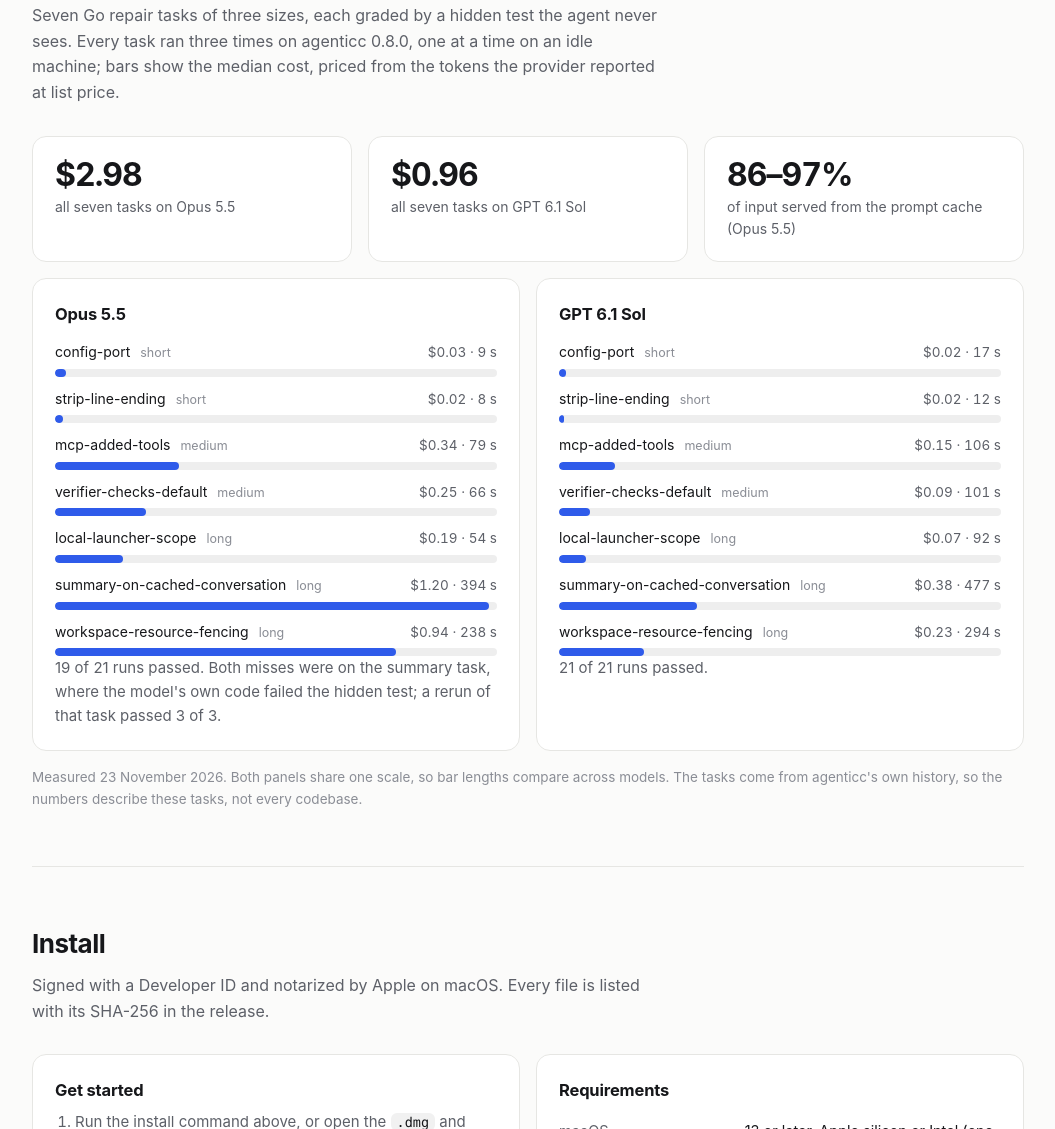
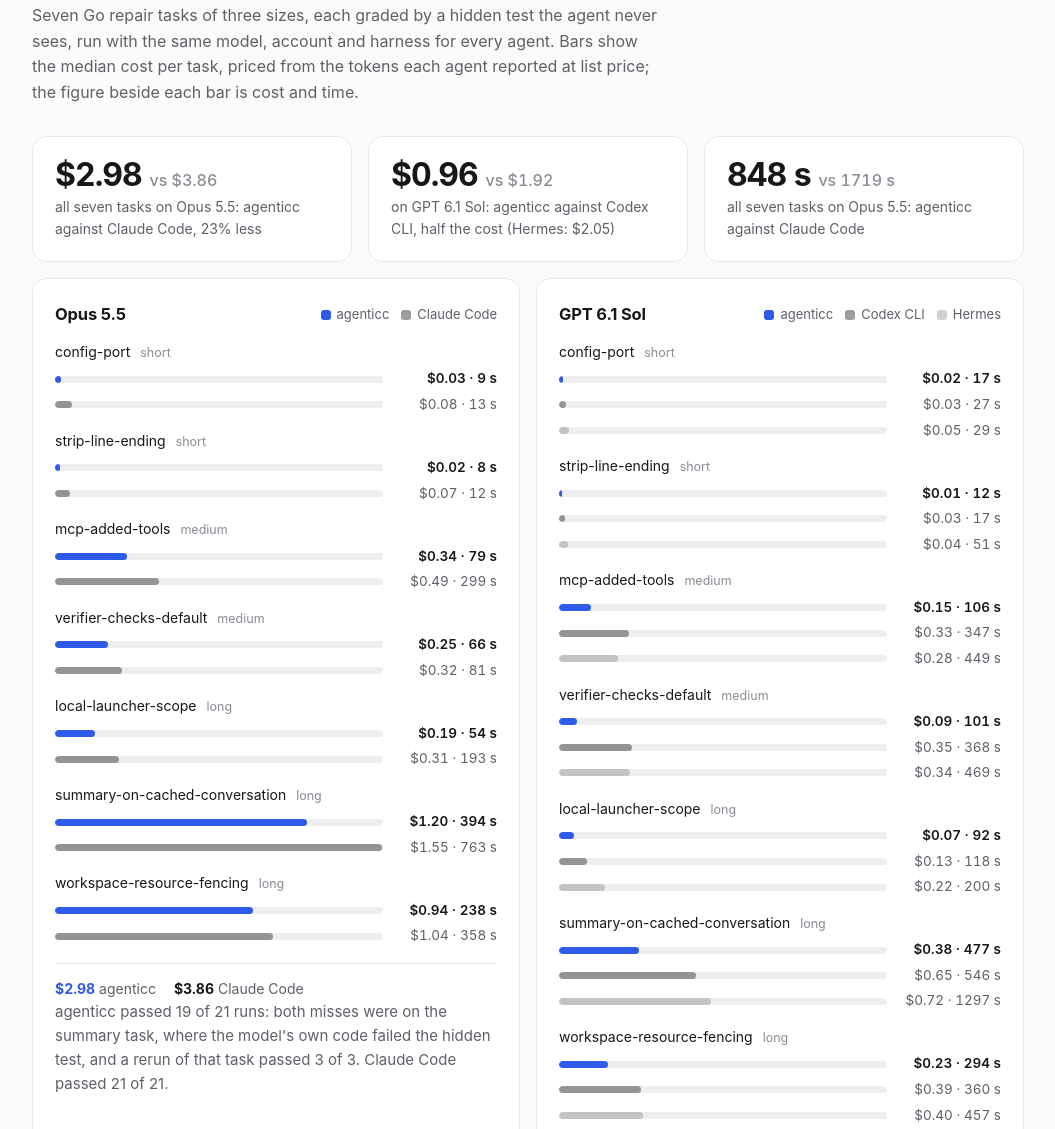
Before and after one commit to nakiner/agenticc-releases, a plain HTML site: page index.html in a window 1280 px wide. Shown: the part 2610-3739 px from the top of the page, without its empty margins (112-1167 px from the left). Drawn offline with Linux system fonts and the light colour scheme; no server answers.

Commit message:
Compare agenticc with Claude Code, Codex CLI and Hermes on the download page

```diff
--- a/index.html
+++ b/index.html
@@ -105,13 +105,30 @@ h2 { font-size: 26px; letter-spacing: -0.02em; margin: 0 0 8px; }
 .stat-n { display: block; font-size: 32px; font-weight: 700; letter-spacing: -0.03em; line-height: 1.1; font-variant-numeric: tabular-nums; }
 .stat-l { display: block; color: var(--muted); font-size: 14px; margin-top: 4px; }
 .bench h3 { margin-bottom: 14px; }
-.bars { display: grid; gap: 11px; }
+.bars { display: grid; gap: 14px; }
 .bar-row { display: grid; grid-template-columns: minmax(0, 1fr) 96px; grid-template-areas: "name val" "bar bar"; gap: 5px 10px; align-items: baseline; }
 .bar-name { grid-area: name; font-size: 14px; overflow: hidden; text-overflow: ellipsis; white-space: nowrap; }
 .bar-name em { font-style: normal; color: var(--faint); font-size: 12.5px; margin-left: 6px; }
 .bar-val { grid-area: val; text-align: right; font-size: 13.5px; color: var(--muted); font-variant-numeric: tabular-nums; white-space: nowrap; }
 .bar { grid-area: bar; height: 8px; border-radius: 4px; background: color-mix(in srgb, var(--ink) 7%, transparent); overflow: hidden; }
 .bar i { display: block; height: 100%; border-radius: 4px; background: var(--accent); width: calc(var(--v) / var(--max) * 100%); min-width: 3px; }
+.panel-head { display: flex; flex-wrap: wrap; align-items: baseline; justify-content: space-between; gap: 8px 16px; margin-bottom: 14px; }
+.panel-head h3 { margin: 0; }
+.legend { display: flex; flex-wrap: wrap; gap: 12px; font-size: 13px; color: var(--muted); }
+.key { display: inline-flex; align-items: center; gap: 6px; }
+.key i { width: 10px; height: 10px; border-radius: 3px; background: var(--bar); }
+.a { --bar: var(--accent); } .b { --bar: color-mix(in srgb, var(--ink) 42%, transparent); } .c { --bar: color-mix(in srgb, var(--ink) 20%, transparent); }
+.task { display: grid; gap: 4px; }
+.task .bar-name, .gbar .bar, .gbar .bar-val { grid-area: auto; }
+.task .bar-name { margin-bottom: 1px; }
+.gbar { display: grid; grid-template-columns: minmax(0, 1fr) 104px; gap: 10px; align-items: center; }
+.gbar .bar { height: 7px; }
+.gbar .bar i { background: var(--bar); }
+.gbar.a .bar-val { color: var(--ink); font-weight: 600; }
+.totals { display: flex; flex-wrap: wrap; gap: 8px 18px; margin-top: 16px; padding-top: 14px; border-top: 1px solid var(--line); font-size: 14px; color: var(--muted); }
+.tot b { color: var(--ink); font-variant-numeric: tabular-nums; }
+.tot.a b { color: var(--accent); }
+.stat-n small { font-size: 16px; font-weight: 500; color: var(--faint); letter-spacing: 0; }
 .bench-note { color: var(--faint); font-size: 13.5px; margin: 14px 0 0; }
 
 footer { border-top: 1px solid var(--line); padding: 30px 0 50px; color: var(--faint); font-size: 14px; }
@@ -262,41 +279,43 @@ footer a { color: var(--muted); }
 
     <section id="benchmarks">
       <h2>Benchmarks</h2>
-      <p class="section-lede">Seven Go repair tasks of three sizes, each graded by a hidden test the agent never sees. Every task ran three times on agenticc 0.8.0, one at a time on an idle machine; bars show the median cost, priced from the tokens the provider reported at list price.</p>
+      <p class="section-lede">Seven Go repair tasks of three sizes, each graded by a hidden test the agent never sees, run with the same model, account and harness for every agent. Bars show the median cost per task, priced from the tokens each agent reported at list price; the figure beside each bar is cost and time.</p>
       <div class="stats">
-        <div class="stat"><span class="stat-n">$2.98</span><span class="stat-l">all seven tasks on Opus 5.5</span></div>
-        <div class="stat"><span class="stat-n">$0.96</span><span class="stat-l">all seven tasks on GPT 6.1 Sol</span></div>
-        <div class="stat"><span class="stat-n">86–97%</span><span class="stat-l">of input served from the prompt cache (Opus 5.5)</span></div>
+        <div class="stat"><span class="stat-n">$2.98 <small>vs $3.86</small></span><span class="stat-l">all seven tasks on Opus 5.5: agenticc against Claude Code, 23% less</span></div>
+        <div class="stat"><span class="stat-n">$0.96 <small>vs $1.92</small></span><span class="stat-l">on GPT 6.1 Sol: agenticc against Codex CLI, half the cost (Hermes: $2.05)</span></div>
+        <div class="stat"><span class="stat-n">848 s <small>vs 1719 s</small></span><span class="stat-l">all seven tasks on Opus 5.5: agenticc against Claude Code</span></div>
       </div>
       <div class="two bench">
         <div class="card">
-          <h3>Opus 5.5</h3>
-          <div class="bars" style="--max:1.22">
-            <div class="bar-row"><span class="bar-name">config-port <em>short</em></span><span class="bar"><i style="--v:0.029"></i></span><span class="bar-val">$0.03 · 9 s</span></div>
-            <div class="bar-row"><span class="bar-name">strip-line-ending <em>short</em></span><span class="bar"><i style="--v:0.023"></i></span><span class="bar-val">$0.02 · 8 s</span></div>
-            <div class="bar-row"><span class="bar-name">mcp-added-tools <em>medium</em></span><span class="bar"><i style="--v:0.342"></i></span><span class="bar-val">$0.34 · 79 s</span></div>
-            <div class="bar-row"><span class="bar-name">verifier-checks-default <em>medium</em></span><span class="bar"><i style="--v:0.252"></i></span><span class="bar-val">$0.25 · 66 s</span></div>
-            <div class="bar-row"><span class="bar-name">local-launcher-scope <em>long</em></span><span class="bar"><i style="--v:0.189"></i></span><span class="bar-val">$0.19 · 54 s</span></div>
-            <div class="bar-row"><span class="bar-name">summary-on-cached-conversation <em>long</em></span><span class="bar"><i style="--v:1.198"></i></span><span class="bar-val">$1.20 · 394 s</span></div>
-            <div class="bar-row"><span class="bar-name">workspace-resource-fencing <em>long</em></span><span class="bar"><i style="--v:0.942"></i></span><span class="bar-val">$0.94 · 238 s</span></div>
+          <div class="panel-head"><h3>Opus 5.5</h3><div class="legend"><span class="key a"><i></i>agenticc</span><span class="key b"><i></i>Claude Code</span></div></div>
+          <div class="bars" style="--max:1.56">
+            <div class="task"><span class="bar-name">config-port <em>short</em></span><div class="gbar a"><span class="bar"><i style="--v:0.0291"></i></span><span class="bar-val">$0.03 · 9 s</span></div><div class="gbar b"><span class="bar"><i style="--v:0.0799"></i></span><span class="bar-val">$0.08 · 13 s</span></div></div>
+            <div class="task"><span class="bar-name">strip-line-ending <em>short</em></span><div class="gbar a"><span class="bar"><i style="--v:0.0230"></i></span><span class="bar-val">$0.02 · 8 s</span></div><div class="gbar b"><span class="bar"><i style="--v:0.0713"></i></span><span class="bar-val">$0.07 · 12 s</span></div></div>
+            <div class="task"><span class="bar-name">mcp-added-tools <em>medium</em></span><div class="gbar a"><span class="bar"><i style="--v:0.3423"></i></span><span class="bar-val">$0.34 · 79 s</span></div><div class="gbar b"><span class="bar"><i style="--v:0.4937"></i></span><span class="bar-val">$0.49 · 299 s</span></div></div>
+            <div class="task"><span class="bar-name">verifier-checks-default <em>medium</em></span><div class="gbar a"><span class="bar"><i style="--v:0.2518"></i></span><span class="bar-val">$0.25 · 66 s</span></div><div class="gbar b"><span class="bar"><i style="--v:0.3167"></i></span><span class="bar-val">$0.32 · 81 s</span></div></div>
+            <div class="task"><span class="bar-name">local-launcher-scope <em>long</em></span><div class="gbar a"><span class="bar"><i style="--v:0.1886"></i></span><span class="bar-val">$0.19 · 54 s</span></div><div class="gbar b"><span class="bar"><i style="--v:0.3062"></i></span><span class="bar-val">$0.31 · 193 s</span></div></div>
+            <div class="task"><span class="bar-name">summary-on-cached-conversation <em>long</em></span><div class="gbar a"><span class="bar"><i style="--v:1.1983"></i></span><span class="bar-val">$1.20 · 394 s</span></div><div class="gbar b"><span class="bar"><i style="--v:1.5547"></i></span><span class="bar-val">$1.55 · 763 s</span></div></div>
+            <div class="task"><span class="bar-name">workspace-resource-fencing <em>long</em></span><div class="gbar a"><span class="bar"><i style="--v:0.9422"></i></span><span class="bar-val">$0.94 · 238 s</span></div><div class="gbar b"><span class="bar"><i style="--v:1.0354"></i></span><span class="bar-val">$1.04 · 358 s</span></div></div>
           </div>
-          <p class="bench-note">19 of 21 runs passed. Both misses were on the summary task, where the model's own code failed the hidden test; a rerun of that task passed 3 of 3.</p>
+          <div class="totals"><span class="tot a"><b>$2.98</b> agenticc</span><span class="tot b"><b>$3.86</b> Claude Code</span></div>
+          <p class="bench-note">agenticc passed 19 of 21 runs: both misses were on the summary task, where the model's own code failed the hidden test, and a rerun of that task passed 3 of 3. Claude Code passed 21 of 21.</p>
         </div>
         <div class="card">
-          <h3>GPT 6.1 Sol</h3>
-          <div class="bars" style="--max:1.22">
-            <div class="bar-row"><span class="bar-name">config-port <em>short</em></span><span class="bar"><i style="--v:0.018"></i></span><span class="bar-val">$0.02 · 17 s</span></div>
-            <div class="bar-row"><span class="bar-name">strip-line-ending <em>short</em></span><span class="bar"><i style="--v:0.015"></i></span><span class="bar-val">$0.02 · 12 s</span></div>
-            <div class="bar-row"><span class="bar-name">mcp-added-tools <em>medium</em></span><span class="bar"><i style="--v:0.154"></i></span><span class="bar-val">$0.15 · 106 s</span></div>
-            <div class="bar-row"><span class="bar-name">verifier-checks-default <em>medium</em></span><span class="bar"><i style="--v:0.085"></i></span><span class="bar-val">$0.09 · 101 s</span></div>
-            <div class="bar-row"><span class="bar-name">local-launcher-scope <em>long</em></span><span class="bar"><i style="--v:0.074"></i></span><span class="bar-val">$0.07 · 92 s</span></div>
-            <div class="bar-row"><span class="bar-name">summary-on-cached-conversation <em>long</em></span><span class="bar"><i style="--v:0.382"></i></span><span class="bar-val">$0.38 · 477 s</span></div>
-            <div class="bar-row"><span class="bar-name">workspace-resource-fencing <em>long</em></span><span class="bar"><i style="--v:0.234"></i></span><span class="bar-val">$0.23 · 294 s</span></div>
+          <div class="panel-head"><h3>GPT 6.1 Sol</h3><div class="legend"><span class="key a"><i></i>agenticc</span><span class="key b"><i></i>Codex CLI</span><span class="key c"><i></i>Hermes</span></div></div>
+          <div class="bars" style="--max:1.56">
+            <div class="task"><span class="bar-name">config-port <em>short</em></span><div class="gbar a"><span class="bar"><i style="--v:0.0176"></i></span><span class="bar-val">$0.02 · 17 s</span></div><div class="gbar b"><span class="bar"><i style="--v:0.0348"></i></span><span class="bar-val">$0.03 · 27 s</span></div><div class="gbar c"><span class="bar"><i style="--v:0.0476"></i></span><span class="bar-val">$0.05 · 29 s</span></div></div>
+            <div class="task"><span class="bar-name">strip-line-ending <em>short</em></span><div class="gbar a"><span class="bar"><i style="--v:0.0150"></i></span><span class="bar-val">$0.01 · 12 s</span></div><div class="gbar b"><span class="bar"><i style="--v:0.0272"></i></span><span class="bar-val">$0.03 · 17 s</span></div><div class="gbar c"><span class="bar"><i style="--v:0.0422"></i></span><span class="bar-val">$0.04 · 51 s</span></div></div>
+            <div class="task"><span class="bar-name">mcp-added-tools <em>medium</em></span><div class="gbar a"><span class="bar"><i style="--v:0.1538"></i></span><span class="bar-val">$0.15 · 106 s</span></div><div class="gbar b"><span class="bar"><i style="--v:0.3345"></i></span><span class="bar-val">$0.33 · 347 s</span></div><div class="gbar c"><span class="bar"><i style="--v:0.2828"></i></span><span class="bar-val">$0.28 · 449 s</span></div></div>
+            <div class="task"><span class="bar-name">verifier-checks-default <em>medium</em></span><div class="gbar a"><span class="bar"><i style="--v:0.0853"></i></span><span class="bar-val">$0.09 · 101 s</span></div><div class="gbar b"><span class="bar"><i style="--v:0.3470"></i></span><span class="bar-val">$0.35 · 368 s</span></div><div class="gbar c"><span class="bar"><i style="--v:0.3356"></i></span><span class="bar-val">$0.34 · 469 s</span></div></div>
+            <div class="task"><span class="bar-name">local-launcher-scope <em>long</em></span><div class="gbar a"><span class="bar"><i style="--v:0.0736"></i></span><span class="bar-val">$0.07 · 92 s</span></div><div class="gbar b"><span class="bar"><i style="--v:0.1326"></i></span><span class="bar-val">$0.13 · 118 s</span></div><div class="gbar c"><span class="bar"><i style="--v:0.2186"></i></span><span class="bar-val">$0.22 · 200 s</span></div></div>
+            <div class="task"><span class="bar-name">summary-on-cached-conversation <em>long</em></span><div class="gbar a"><span class="bar"><i style="--v:0.3820"></i></span><span class="bar-val">$0.38 · 477 s</span></div><div class="gbar b"><span class="bar"><i style="--v:0.6495"></i></span><span class="bar-val">$0.65 · 546 s</span></div><div class="gbar c"><span class="bar"><i style="--v:0.7229"></i></span><span class="bar-val">$0.72 · 1297 s</span></div></div>
+            <div class="task"><span class="bar-name">workspace-resource-fencing <em>long</em></span><div class="gbar a"><span class="bar"><i style="--v:0.2344"></i></span><span class="bar-val">$0.23 · 294 s</span></div><div class="gbar b"><span class="bar"><i style="--v:0.3903"></i></span><span class="bar-val">$0.39 · 360 s</span></div><div class="gbar c"><span class="bar"><i style="--v:0.4001"></i></span><span class="bar-val">$0.40 · 457 s</span></div></div>
           </div>
-          <p class="bench-note">21 of 21 runs passed.</p>
+          <div class="totals"><span class="tot a"><b>$0.96</b> agenticc</span><span class="tot b"><b>$1.92</b> Codex CLI</span><span class="tot c"><b>$2.05</b> Hermes</span></div>
+          <p class="bench-note">agenticc and Codex CLI passed 21 of 21 runs, Hermes 7 of 7.</p>
         </div>
       </div>
-      <p class="bench-note" style="margin-top:16px">Measured 23 November 2026. Both panels share one scale, so bar lengths compare across models. The tasks come from agenticc's own history, so the numbers describe these tasks, not every codebase.</p>
+      <p class="bench-note" style="margin-top:16px">agenticc 0.8.0 was measured on 23 November 2026, three runs per task. Claude Code and Codex CLI are the latest reference values, from 21 November (three runs per task); Hermes v0.21.5 is from 13 November (one run per task). Times also reflect each provider's speed on the day; costs are steadier. Codex CLI ran with its user's memory and skills loaded, which adds requests. Both panels share one scale. The tasks come from agenticc's own history, so the numbers describe these tasks, not every codebase.</p>
     </section>
 
     <section id="setup">
```
